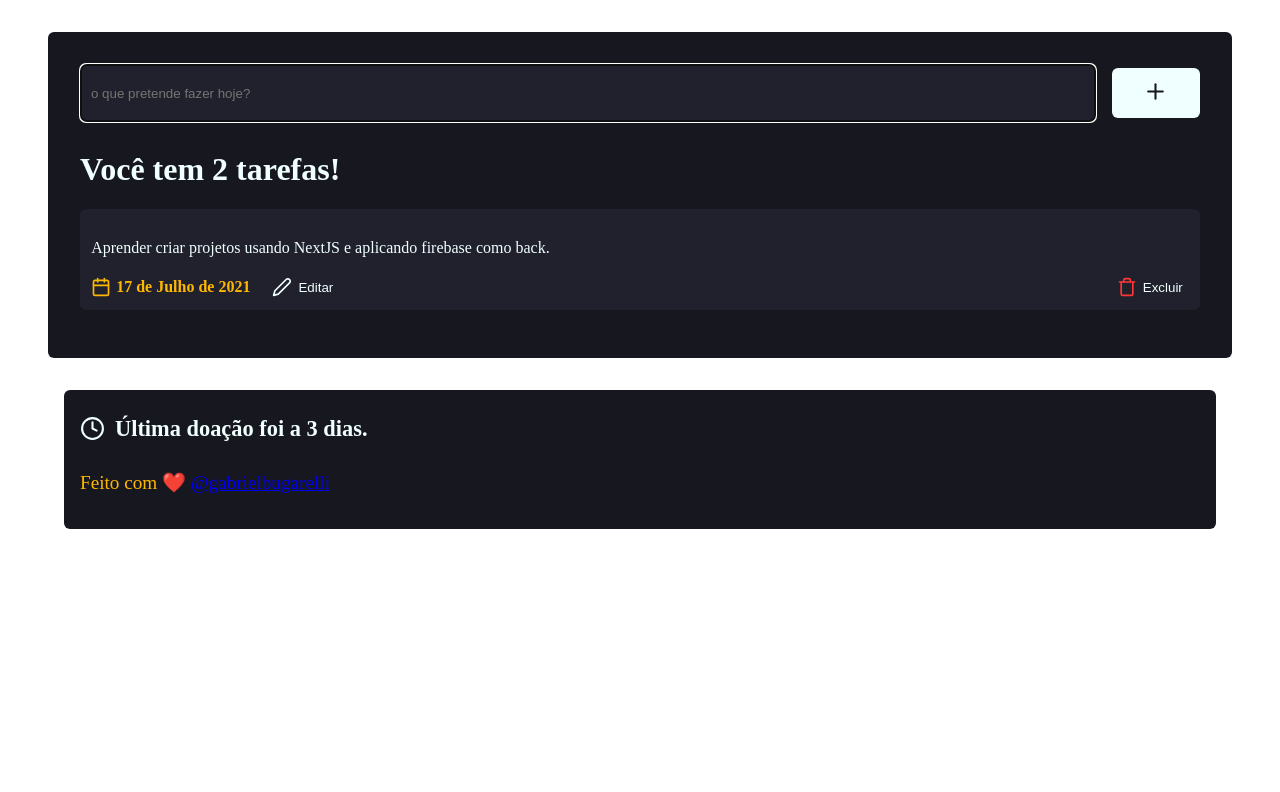
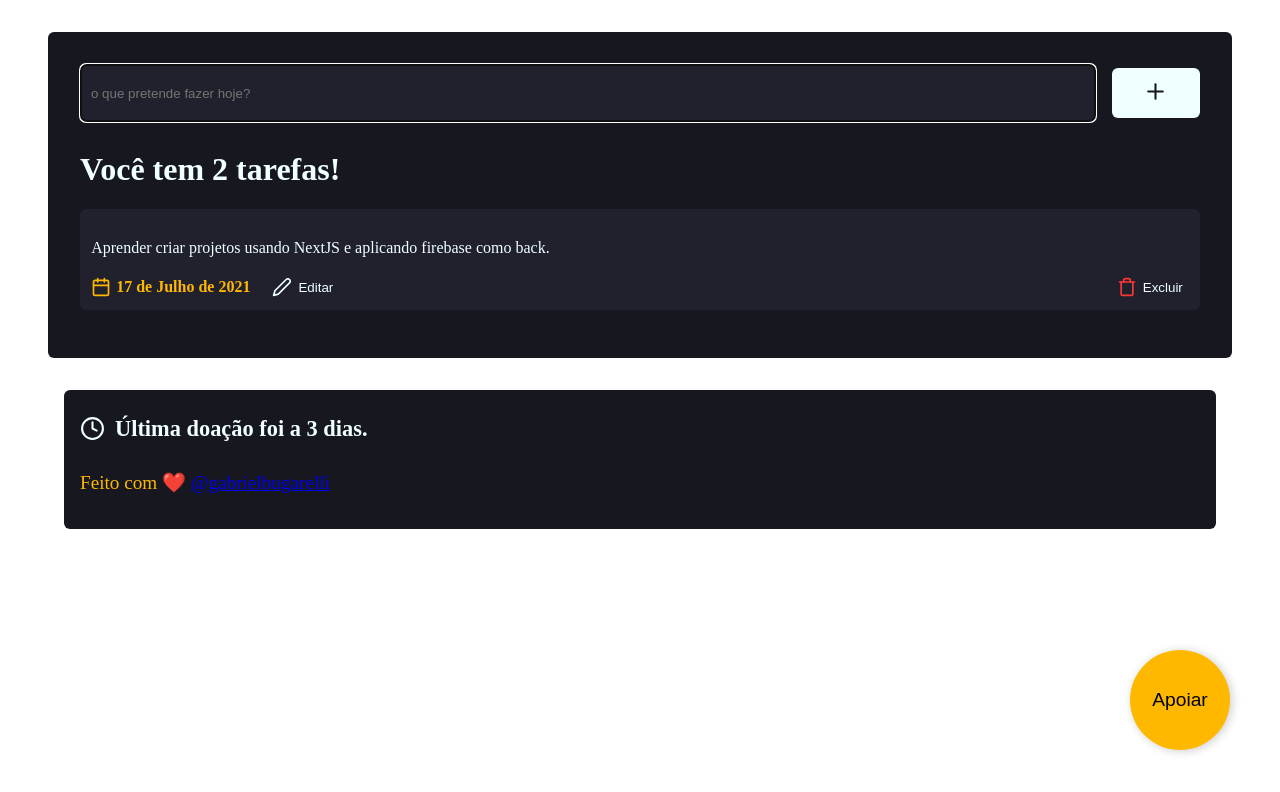
Before and after one commit to gabrielbugarelli/board, a Next.js app: page /taskboard in a window 1280 px wide. Shown: the top 792 px of the page. Built offline with nearby package versions, Linux system fonts and the light colour scheme.

Commit message:
feat: implementação Support Button

```diff
--- /dev/null
+++ b/src/components/SupportButton/index.tsx
@@ -0,0 +1,14 @@
+import Link from 'next/link';
+import styles from './styles.module.scss';
+
+export const SupportButton = () => {
+  return (
+    <div className={styles.donateContainer}>
+      <Link href='/donate'>
+        <button>
+          Apoiar
+        </button>
+      </Link>
+    </div>
+  )
+}
--- /dev/null
+++ b/src/components/SupportButton/styles.module.scss
@@ -0,0 +1,21 @@
+.donateContainer {
+  position: absolute;
+  bottom: 50px;
+  right: 50px;
+  z-index: 99;
+
+  button {
+    border: 0;
+    background-color: #ffb800;
+    width: 100px;
+    height: 100px;
+    border-radius: 50%;
+    font-size: 1.2rem;
+    filter: drop-shadow(2px 1px 5px rgba(0,0,0, 0.2));
+    transition: all 0.2s;
+  }
+
+  button:hover {
+    transform: scale(1.1);
+  }
+}
--- a/src/pages/taskboard/index.tsx
+++ b/src/pages/taskboard/index.tsx
@@ -1,5 +1,6 @@
 import Head from 'next/head';
 import { FiPlus, FiCalendar, FiEdit2, FiTrash, FiClock } from 'react-icons/fi';
+import { SupportButton } from '../../components/SupportButton';
 import styles from './styles.module.scss';
 
 const TaskBoard = () => {
@@ -59,6 +60,8 @@
 
         <p>Feito com ❤️ <a href="https://github.com/gabrielbugarelli" target='_blank'>@gabrielbugarelli</a></p>
       </footer>
+
+      <SupportButton />
     </>
   )
 }
```
Also changed, not shown: 1 other file (tests, documents, lock files or other folders).
